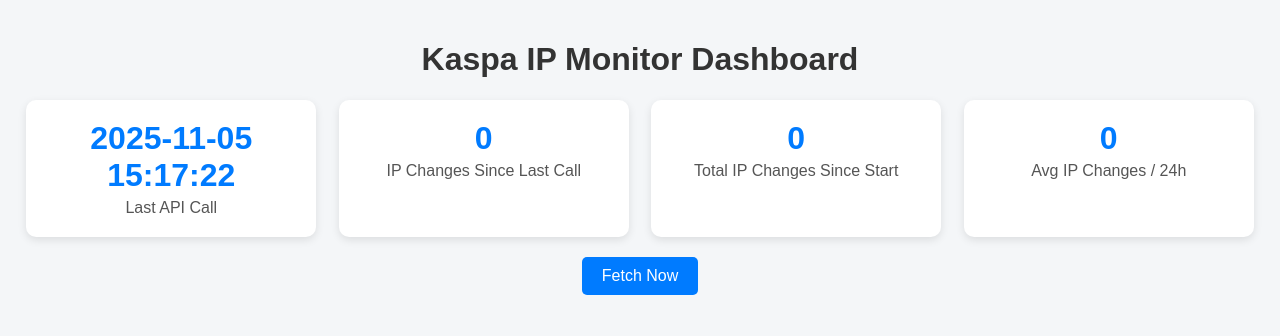
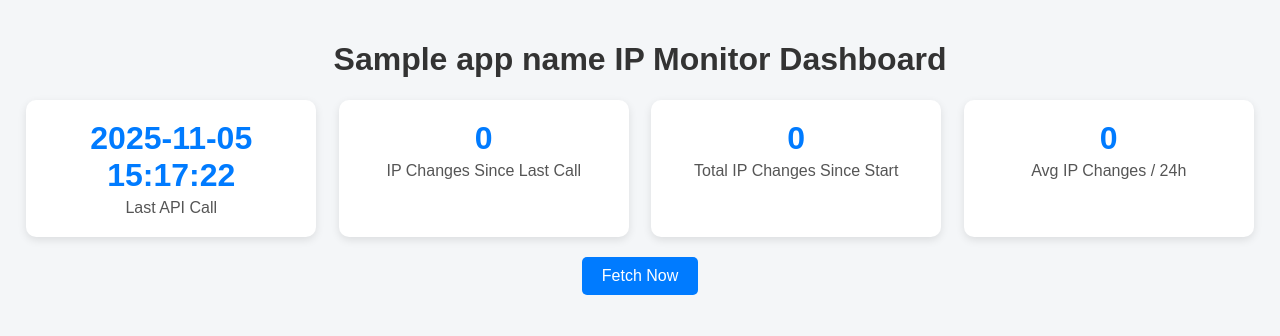
Before and after one commit to Kyuubi2709/Kaspa-IP-Stability-Tracker, a Flask app: template templates/index.html in a window 1280 px wide. Shown: the top 336 px of the page. Run offline with Flask 3, Linux system fonts and the light colour scheme; the template is opened without the code that fills it: most values are stand-ins (such as "Sample title", 1, 10 or a date in 2020).

Commit message:
Update index.html

```diff
--- a/templates/index.html
+++ b/templates/index.html
@@ -86,7 +86,7 @@
 </head>
 <body>
 
-<h1>Kaspa IP Monitor Dashboard</h1>
+<h1>{{ app_name }} IP Monitor Dashboard</h1>
 
 <div class="dashboard">
     <div class="card">
```
